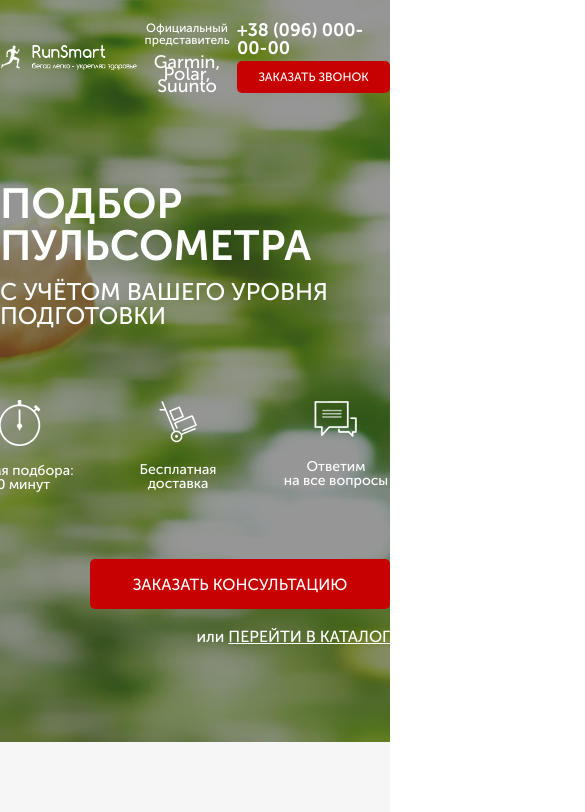
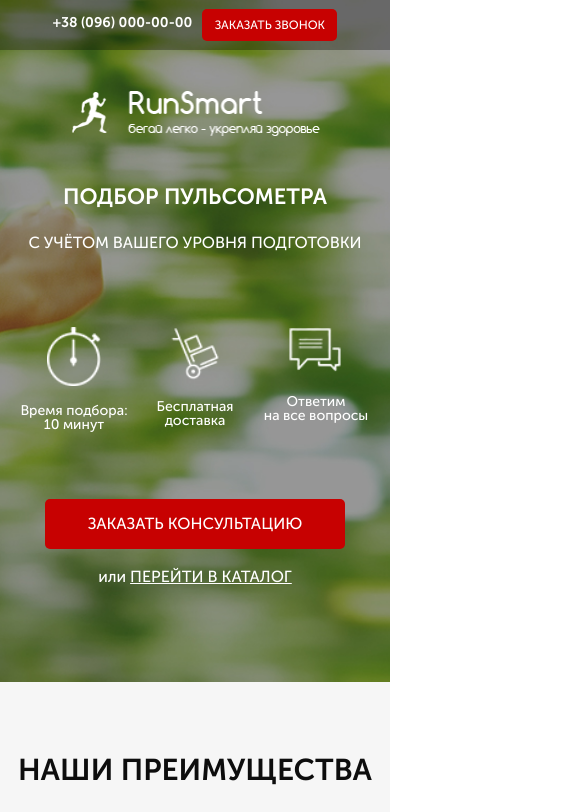
Before and after one commit to itsmeoleg/projects, a plain HTML site: page index.html in a window 390 px wide. Shown: the top 812 px of the page, 585 px wide, since content can reach past the window. Drawn offline with Linux system fonts and the light colour scheme.

Commit message:
Adaptation for different devices

```diff
--- a/index.html
+++ b/index.html
@@ -85,9 +85,6 @@
             </div>
         </div>
     </div>
-    <div>
-        <h2>aaa</h2>
-    </div>
-    <script> src="js/script.js"</script>
+    <!-- <script> src="js/script.js"</script> -->
 </body>
 </html>
--- a/sass/blocks/_advantage.scss
+++ b/sass/blocks/_advantage.scss
@@ -9,7 +9,7 @@
         justify-content: space-between;
     }
     &__item {
-        margin-top: 60px;
+       margin-top: 60px;
        display: flex;
        flex-direction: column;
        align-items: center;
--- a/sass/blocks/_media.scss
+++ b/sass/blocks/_media.scss
@@ -1 +1,99 @@
-@media (max-wdith: 1200px)
+@media (max-width: 991px) {
+    .promo  {
+        padding: 21px 20px 93px 20px;
+        &__header {
+            font-size: 38px;
+        }
+        &__subheader {
+            font-size: 20px;
+        }
+    }
+    .advantage {
+        &__wrapper {
+            width: 100%;
+            justify-content: center;
+            flex-direction: column;
+            align-items: center;
+        }
+        &__item {
+            max-width: 300px;
+        }
+
+    }
+}
+
+@media (max-width: 767px) {
+    .header {
+        justify-content: center;
+        &__official {
+            display: none;
+        }
+    }
+    .promo  {
+        &__wrapper {
+            align-items: center;
+        }
+
+        &__header {
+
+            font-size: 38px;
+        }
+        &__subheader {
+            font-size: 20px;
+        }
+    }
+}
+
+@media (max-width: 576px) {
+    .promo {
+        &__header {
+            font-size: 22px;
+            margin-top: 40px;
+        }
+        &__subheader {
+            display: block;
+            text-align: center;
+            font-size: 16px;
+        }
+
+        &__icons {
+            width: 100%;
+            img {
+                width: 50%;
+            }
+        }
+    }
+    .header {
+        flex-direction: column;
+
+        &__contacts {
+            top: 0;
+            right: 0;
+            width: 100%;
+            height: 50px;
+            padding: 10px;
+            background-color: rgba(0, 0, 0, .3);
+            flex-direction: row;
+            align-items: center;
+            justify-content: center;
+            position: fixed;
+        }
+        &__phone {
+            font-size: 14px;
+            &:hover {
+                text-decoration: underline;
+            }
+        }
+
+        &__logo {
+            margin-top: 70px;
+        }
+
+    .button {
+        width: 135px;
+        font-size: 12px;
+        margin-left: 10px;
+        }
+    }
+
+}
--- a/sass/blocks/_promo.scss
+++ b/sass/blocks/_promo.scss
@@ -1,7 +1,7 @@
 .promo {
 	min-height: 650px;
 	padding: 21px 0 93px 0;
-	background: url(../../img/bg.png) center (center/cover) no-repeat;
+	background: url(../img/bg.png) center (center/cover) no-repeat;
 	&__wrapper {
 		display: flex;
 		flex-direction: column;
```
Also changed, not shown: css/style.min.css.
